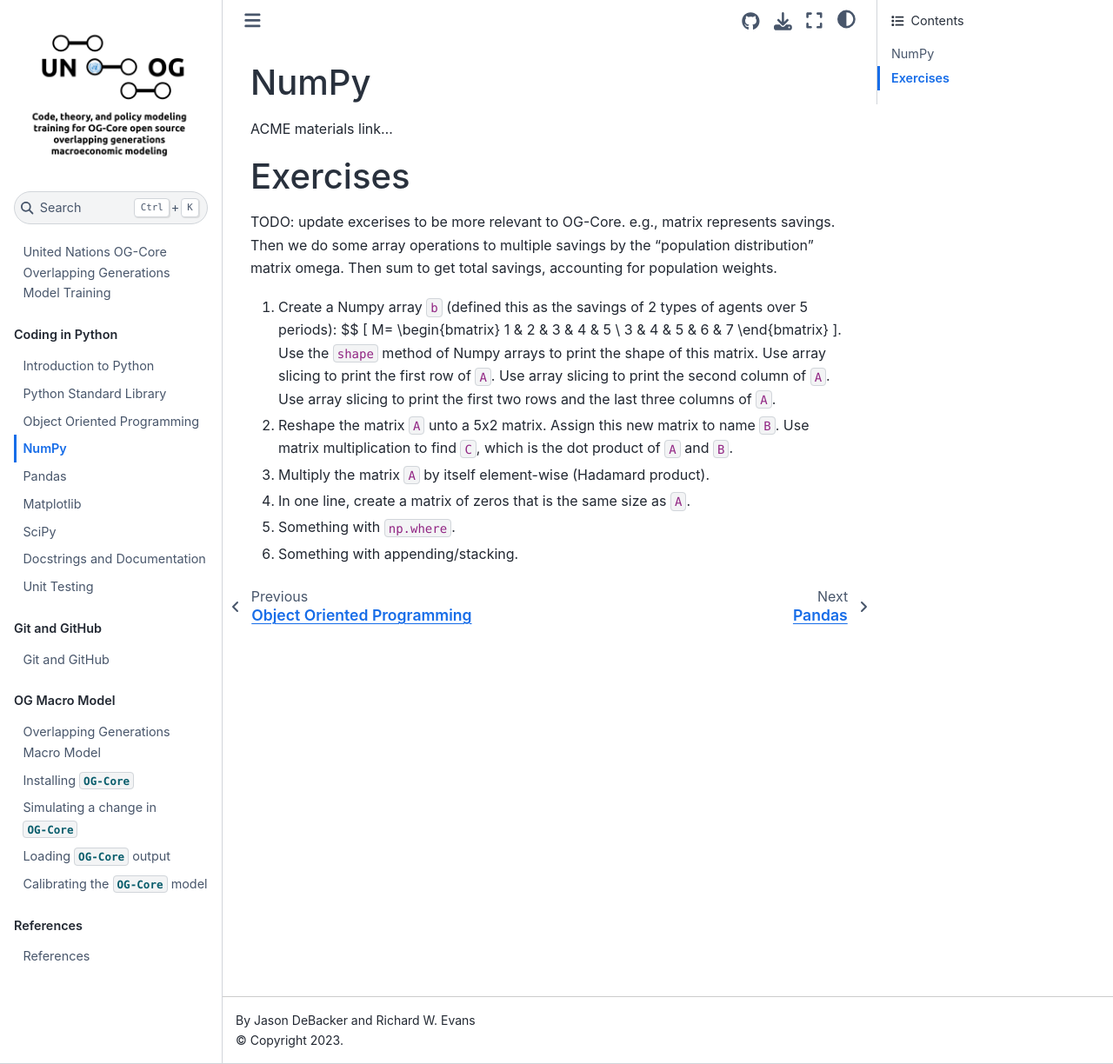
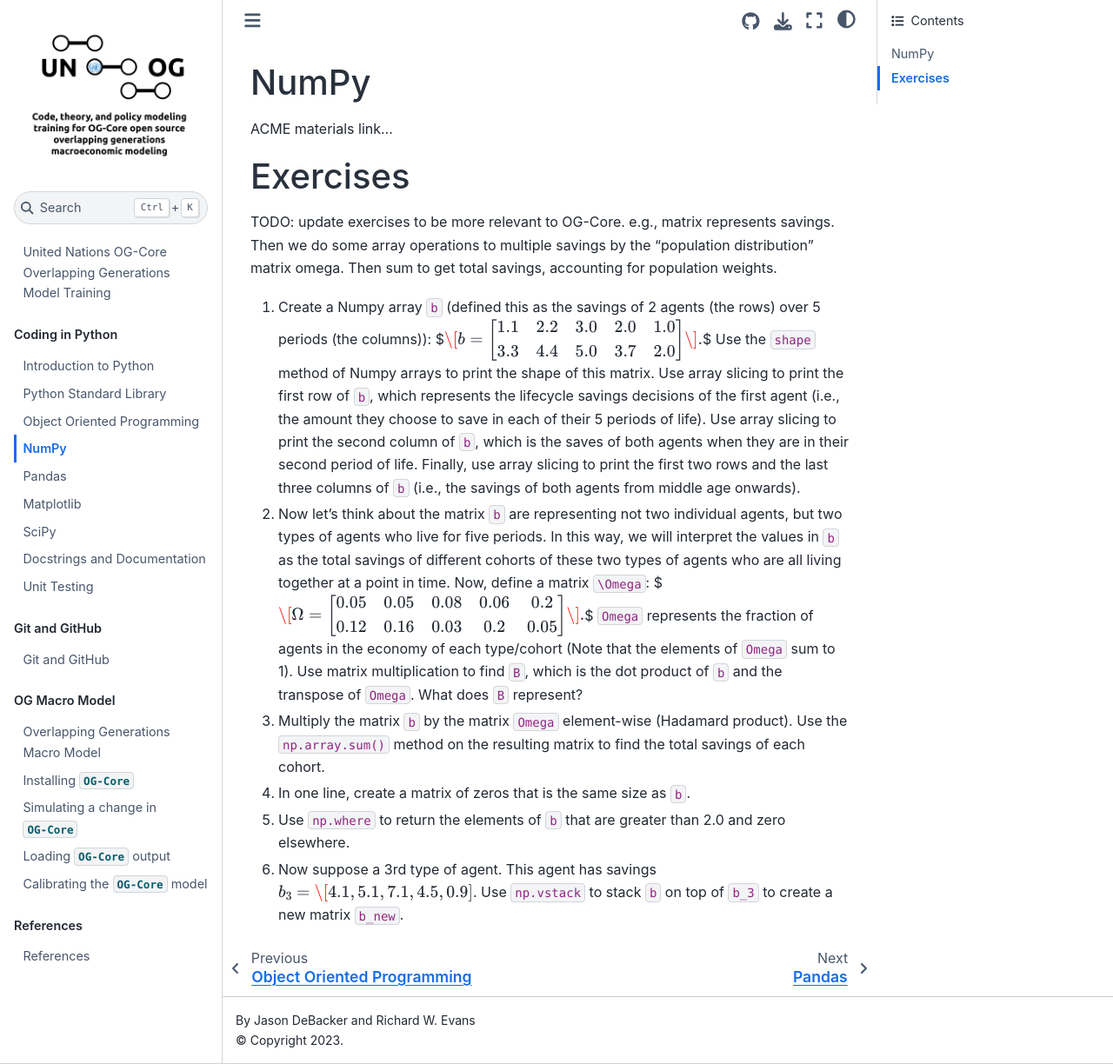
Before and after one commit to jdebacker/UN-OG-Training, a Jupyter Book: the page built from docs/book/python/NumPy.md, in a window 1280 px wide and 1224 px high. Shown: the whole window at 87% size. Built offline with Jupyter Book 1.0.4 settings and Sphinx 7.4.7 and the Sphinx Book theme 1.1.4, drawn with Linux system fonts in a browser that asks for light colours; pages that are not in the unit, such as notebooks, are missing from menus; comment, search, counter and statistics services are not loaded.

Commit message:
refine numpy exercises

```diff
--- a/docs/book/python/NumPy.md
+++ b/docs/book/python/NumPy.md
@@ -8,18 +8,29 @@ ACME materials link...
 
 # Exercises
 
-TODO: update excerises to be more relevant to OG-Core. e.g., matrix represents savings.  Then we do some array operations to multiple savings by the "population distribution" matrix omega.  Then sum to get total savings, accounting for population weights.
+TODO: update exercises to be more relevant to OG-Core. e.g., matrix represents savings.  Then we do some array operations to multiple savings by the "population distribution" matrix omega.  Then sum to get total savings, accounting for population weights.
 
-1. Create a Numpy array `b` (defined this as the savings of 2 types of agents over 5 periods):
+1. Create a Numpy array `b` (defined this as the savings of 2 agents (the rows) over 5 periods (the columns)):
    $$ \[
-M=
+b=
   \begin{bmatrix}
-    1 & 2 & 3 & 4 & 5 \\
-    3 & 4 & 5 & 6 & 7
+    1.1 & 2.2 & 3.0 & 2.0 & 1.0 \\
+    3.3 & 4.4 & 5.0 & 3.7 & 2.0
   \end{bmatrix}
-\].  Use the `shape` method of Numpy arrays to print the shape of this matrix.  Use array slicing to print the first row of `A`.  Use array slicing to print the second column of `A`.  Use array slicing to print the first two rows and the last three columns of `A`.
-2. Reshape the matrix `A` unto a 5x2 matrix.  Assign this new matrix to name `B`.  Use matrix multiplication to find `C`, which is the dot product of `A` and `B`.
-3. Multiply the matrix `A` by itself element-wise (Hadamard product).
-4. In one line, create a matrix of zeros that is the same size as `A`.
-5. Something with `np.where`.
-6. Something with appending/stacking.
+\].
+$$
+  Use the `shape` method of Numpy arrays to print the shape of this matrix.  Use array slicing to print the first row of `b`, which represents the lifecycle savings decisions of the first agent (i.e., the amount they choose to save in each of their 5 periods of life).  Use array slicing to print the second column of `b`, which is the saves of both agents when they are in their second period of life.  Finally, use array slicing to print the first two rows and the last three columns of `b` (i.e., the savings of both agents from middle age onwards).
+1. Now let's think about the matrix `b` are representing not two individual agents, but two types of agents who live for five periods.  In this way, we will interpret the values in `b` as the total savings of different cohorts of these two types of agents who are all living together at a point in time.  Now, define a matrix `\Omega`:
+     $$ \[
+\Omega=
+  \begin{bmatrix}
+    0.05 & 0.05 & 0.08 & 0.06 & 0.2 \\
+    0.12 & 0.16 & 0.03 & 0.2 & 0.05
+  \end{bmatrix}
+\].
+$$
+`Omega` represents the fraction of agents in the economy of each type/cohort (Note that the elements of `Omega` sum to 1). Use matrix multiplication to find `B`, which is the dot product of `b` and the transpose of `Omega`. What does `B` represent?
+2. Multiply the matrix `b` by the matrix `Omega` element-wise (Hadamard product).  Use the `np.array.sum()` method on the resulting matrix to find the total savings of each cohort.
+3. In one line, create a matrix of zeros that is the same size as `b`.
+4. Use `np.where` to return the elements of `b` that are greater than 2.0 and zero elsewhere.
+5. Now suppose a 3rd type of agent.  This agent has savings $b_3 = \[4.1, 5.1, 7.1, 4.5, 0.9]$.  Use `np.vstack` to stack `b` on top of `b_3` to create a new matrix `b_new`.
```
